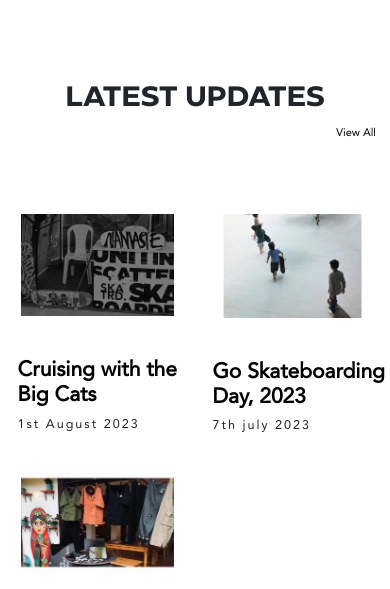
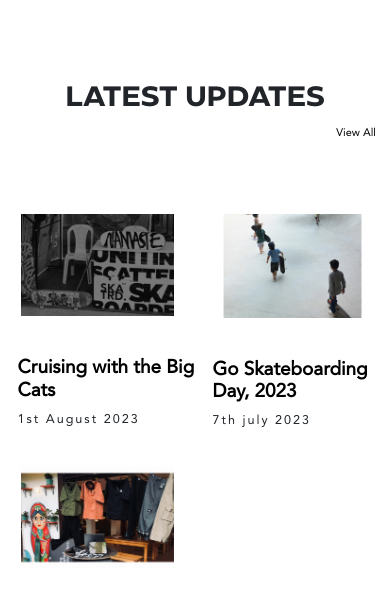
Before and after one commit to Codie123/skatrd, a website: page index.html in a window 390 px wide. Shown: the part 511-1100 px from the top of the page. Drawn offline with nearby package versions, Linux system fonts and the light colour scheme.

Commit message:
Update Style.css

```diff
--- a/css/style.css
+++ b/css/style.css
@@ -3734,7 +3734,7 @@ gap: 1rem; */
     font-weight: 800;
   }
   .heading-h3{
-    font-size: 2rem;
+    font-size: 1.7rem;
     font-weight: 600;
     font-family: var(--primary-font);
   }
@@ -3748,7 +3748,7 @@ gap: 1rem; */
         font-size: 1.5625rem;
       }
       .heading-h3{
-        font-size: 1.5em;
+        font-size: 1.35em;
       }
       .blog-content p{
         font-size: .9em;
```
